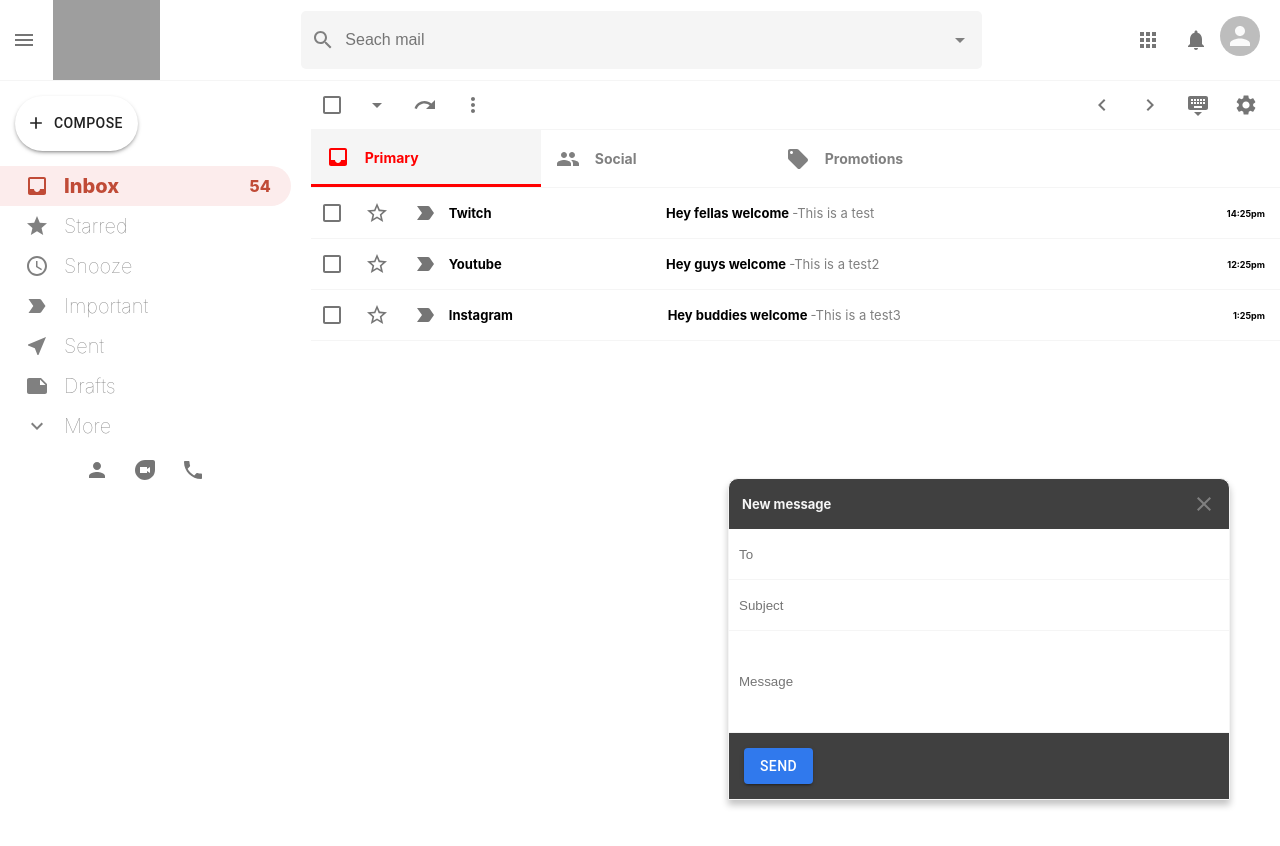
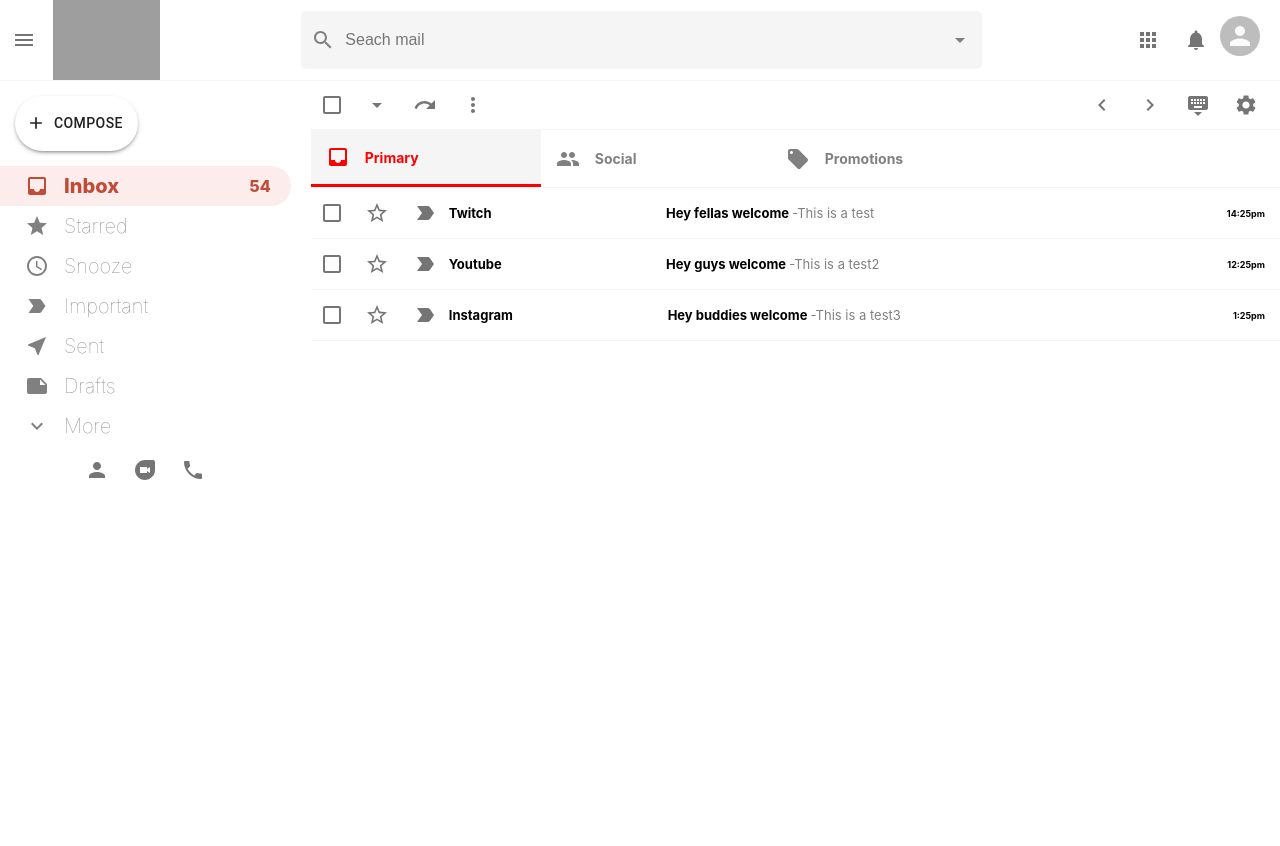
Before and after one commit to carlosguerrero1982/gmailApp, a React (Create React App) app: page / in a window 1280 px wide. Shown: the top 846 px of the page. Built offline with nearby package versions, Linux system fonts and the light colour scheme; grey boxes are pictures that could not be loaded.

Commit message:
070121:1041

```diff
--- a/src/App.js
+++ b/src/App.js
@@ -11,8 +11,13 @@ import {
   Route,
   Link
 } from "react-router-dom";
+import {useSelector} from "react-redux";
+import {selectSendMessageisOpen} from './features/mailSlice';
 
 function App() {
+
+  const sendMessageisOpen = useSelector(selectSendMessageisOpen);
+
   return (
 
     <Router>
@@ -36,7 +41,8 @@ function App() {
       </Switch>
       </div>
 
-      <SendMail />
+{sendMessageisOpen && <SendMail />}
+
     </div>
     </Router>
   );
--- a/src/SendMail.css
+++ b/src/SendMail.css
@@ -54,3 +54,10 @@
 .sendMailInput3 {
     flex: 1;
 }
+
+.toSendMail {
+    background-color: white;
+    color: red;
+    text-align: center;
+    padding: 2px;
+}
--- a/src/SendMail.js
+++ b/src/SendMail.js
@@ -3,14 +3,18 @@ import './SendMail.css';
 import CloseIcon from "@material-ui/icons/Close";
 import Button from '@material-ui/core/Button';
 import {useForm} from 'react-hook-form';
+import {useDispatch} from "react-redux";
+import {closeSendMesage} from './features/mailSlice';
 
  function Sendmail() {
 
+    const dispatch = useDispatch();
+
     const {register,handleSubmit,watch,errors} =useForm();
 
-    const onSubmit = (data) =>{
+    const onSubmit = (formData) =>{
 
-        console.log(data);
+        console.log(formData);
 
     }
 
@@ -18,16 +22,19 @@ import {useForm} from 'react-hook-form';
         <div className="sendmail">
             <div className="sendMail-header">
                 <h3>New message</h3>
-                <CloseIcon className="sendMailClose"/>
+                <CloseIcon onClick={()=>dispatch(closeSendMesage())} className="sendMailClose"/>
             </div>
 
             <form onSubmit={handleSubmit(onSubmit)}>
                 <input name="to" placeholder="To" type="text" ref={register({required:true})}/>
+                {errors.to && <p className="toSendMail">This field is required!!</p>}
                 <input name="subject" placeholder="Subject" type="text" ref={register({required:true})}/>
+                {errors.subject && <p className="toSendMail">This field is required!!</p>}
                 <input name="message" className="sendMailInput3"  placeholder="Message"
                 type="text"
                 ref={register({required:true})}
                  />
+                  {errors.message && (<p className="toSendMail">This field is required!!</p>)}
 
                 <div className="sendMailOptions">
 
--- a/src/Sidebar.js
+++ b/src/Sidebar.js
@@ -13,13 +13,18 @@ import ExpandMoreIcon from '@material-ui/icons/ExpandMore';
 import PersonIcon from '@material-ui/icons/Person';
 import DuoIcon from '@material-ui/icons/Duo';
 import PhoneIcon from '@material-ui/icons/Phone';
+import {useDispatch} from "react-redux";
+import {openSendMesage} from './features/mailSlice';
 
  function Sidebar() {
 
+    const dispatch = useDispatch();
 
     return (
+
+
         <div className="sidebar">
-            <Button className="sidebar_compose" startIcon={<AddIcon fontSize="large" />}>COMPOSE</Button>
+            <Button onClick={()=>dispatch(openSendMesage())} className="sidebar_compose" startIcon={<AddIcon fontSize="large"/>}>COMPOSE</Button>
 
             <SidebarOption Icon={InboxIcon} title="Inbox" number={54} selected={true} />
             <SidebarOption Icon={StarIcon} title="Starred" number={35} />
```
Also changed, not shown: 1 other file (tests, documents, lock files or other folders).
